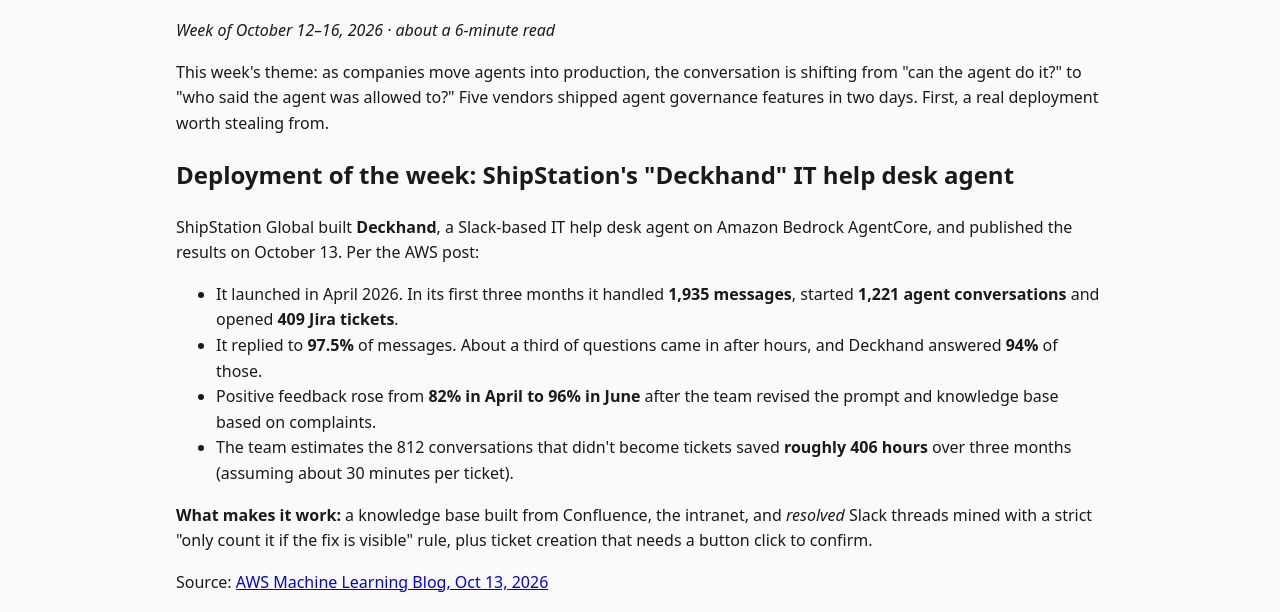
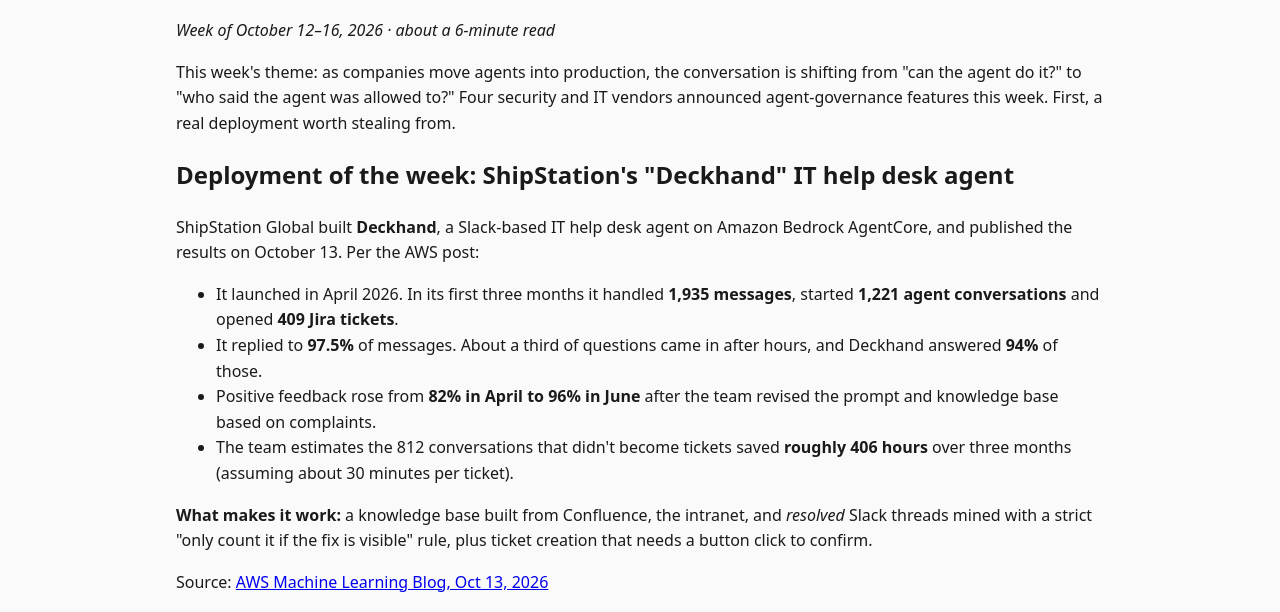
Before and after one commit to brittuf/agentstack-atlas, a plain HTML site: page issues/001-ai-agents-get-passports/index.html in a window 1280 px wide. Shown: the part 172-784 px from the top of the page. Drawn offline with Linux system fonts and the light colour scheme.

Commit message:
Issue #1: correct vendor count

```diff
--- a/issues/001-ai-agents-get-passports/index.html
+++ b/issues/001-ai-agents-get-passports/index.html
@@ -10,7 +10,7 @@
 footer{margin-top:2rem}footer div{max-width:960px;margin:auto;padding:1rem;font-size:.85rem}button{font:inherit;padding:.5rem 1rem}</style><script type="application/ld+json">{"@context": "https://schema.org", "@type": "Organization", "name": "AgentStack Atlas", "url": "https://brittuf.github.io/agentstack-atlas/"}</script><script type="application/ld+json">{"@context": "https://schema.org", "@type": "Article", "headline": "Agents at Work #1: AI agents are getting passports", "description": "ShipStation's Deckhand IT help desk agent, plus ServiceNow AI Passport, Palo Alto, Descope and Sophos agent-governance launches.", "datePublished": "2026-10-16", "dateModified": "2026-10-16", "author": {"@type": "Organization", "name": "AgentStack Atlas"}, "mainEntityOfPage": "https://brittuf.github.io/agentstack-atlas/issues/001-ai-agents-get-passports/"}</script></head>
 <body><header><nav><a class="brand" href="../../index.html">AgentStack Atlas</a><a href="../../index.html">Home</a><a href="../../use-cases/">Use cases</a><a href="../../compare/">Compare</a><a href="../../guides/geo-playbook/">GEO playbook</a><a href="../../newsletter/">Newsletter</a><a href="../../issues/">Issues</a><a href="../../ai-agents-for/">Small business</a><a href="../../sponsor/">Sponsor</a><a href="../../hire/">Hire us</a></nav></header><main><h1>Agents at Work #1: AI agents are getting passports</h1>
 <p><em>Week of October 12–16, 2026 · about a 6-minute read</em></p>
-<p>This week's theme: as companies move agents into production, the conversation is shifting from "can the agent do it?" to "who said the agent was allowed to?" Five vendors shipped agent governance features in two days. First, a real deployment worth stealing from.</p>
+<p>This week's theme: as companies move agents into production, the conversation is shifting from "can the agent do it?" to "who said the agent was allowed to?" Four security and IT vendors announced agent-governance features this week. First, a real deployment worth stealing from.</p>
 <h2>Deployment of the week: ShipStation's "Deckhand" IT help desk agent</h2>
 <p>ShipStation Global built <strong>Deckhand</strong>, a Slack-based IT help desk agent on Amazon Bedrock AgentCore, and published the results on October 13. Per the AWS post:</p>
 <ul>
--- a/sitemap.xml
+++ b/sitemap.xml
@@ -25,5 +25,4 @@
 <url><loc>https://brittuf.github.io/agentstack-atlas/hire/</loc><lastmod>2026-10-16</lastmod></url>
 <url><loc>https://brittuf.github.io/agentstack-atlas/issues/001-ai-agents-get-passports/</loc><lastmod>2026-10-16</lastmod></url>
 <url><loc>https://brittuf.github.io/agentstack-atlas/issues/</loc><lastmod>2026-10-16</lastmod></url>
-<url><loc>https://brittuf.github.io/agentstack-atlas/tools/agent-roi-calculator/</loc><lastmod>2026-10-16</lastmod></url>
 </urlset>
```
Also changed, not shown: ai-agents-for/index.html (+1 -1 lines), llms.txt.
